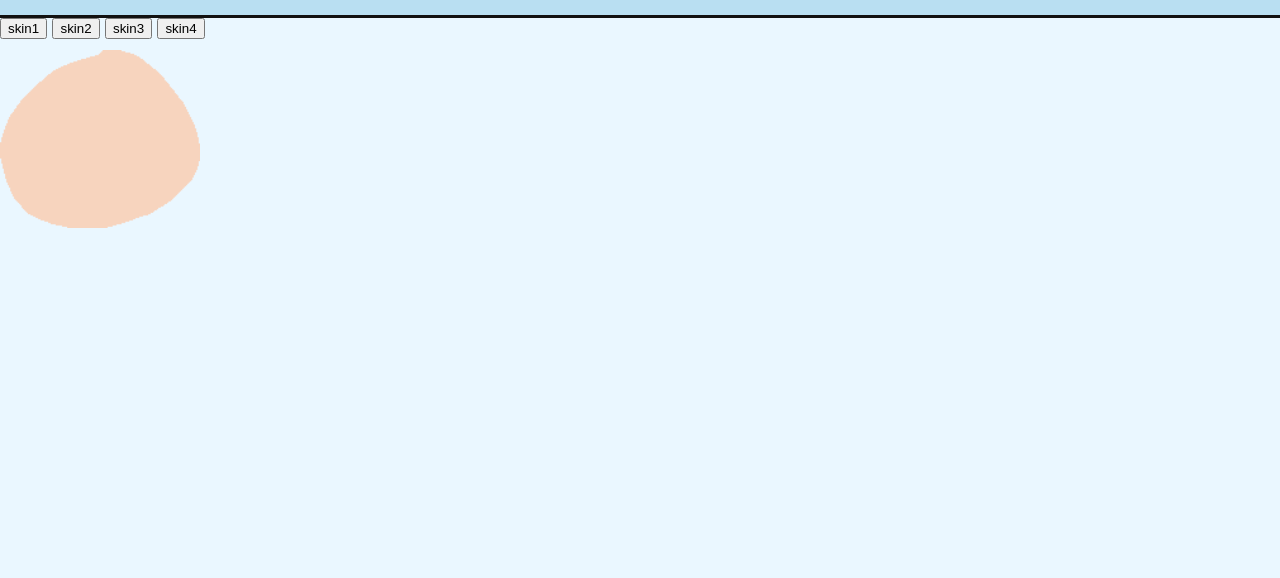
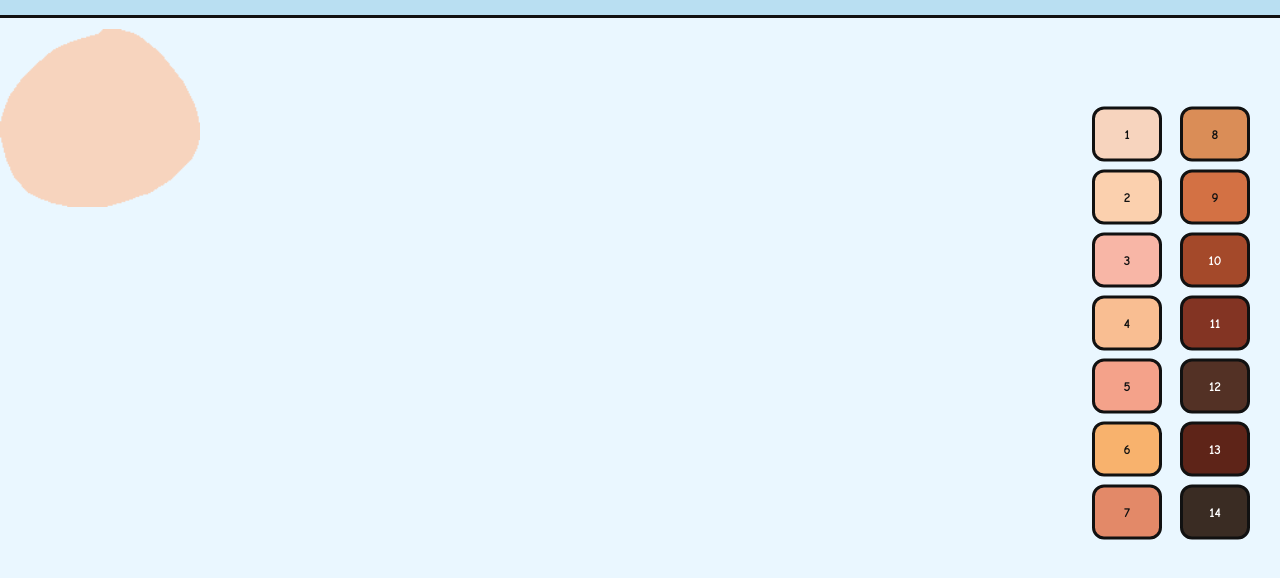
Before and after one commit to key-limepi/formbii-redux, a plain HTML site: page maker.html in a window 1280 px wide. Shown: the part 82-660 px from the top of the page. Drawn offline with Linux system fonts and the light colour scheme.

Commit message:
made it pretty

```diff
--- a/maker.html
+++ b/maker.html
@@ -22,10 +22,22 @@
             <a href="shop.html">shop</a>
         </nav>
     </header>
-    <button id="testb1">skin1</button>
-    <button id="testb2">skin2</button>
-    <button id="testb3">skin3</button>
-    <button id="testb4">skin4</button>
+ <div class="skin-palette">
+    <button id="testb1">1</button>
+    <button id="testb2">2</button>
+    <button id="testb3">3</button>
+    <button id="testb4">4</button>
+    <button id="testb5">5</button>
+    <button id="testb6">6</button>
+    <button id="testb7">7</button>
+    <button id="testb8">8</button>
+    <button id="testb9">9</button>
+    <button id="testb10">10</button>
+    <button id="testb11">11</button>
+    <button id="testb12">12</button>
+    <button id="testb13">13</button>
+    <button id="testb14">14</button>
+</div>
 <div id="testimg">
     <img src="/assets/images/white_verity.png" alt="test face">
     <div id="skin"></div>
--- a/maker.js
+++ b/maker.js
@@ -29,6 +29,7 @@ let skin = skin1
 let pants = 1
 let shirt = 1
 
+// changing skin color
 document.addEventListener('DOMContentLoaded', function() {
 
     const img = document.getElementById("testimg")
@@ -51,4 +52,44 @@ document.addEventListener('DOMContentLoaded', function() {
         img.style.backgroundColor = skin4
     })
 
+    document.getElementById("testb5").addEventListener("click", function() {
+        img.style.backgroundColor = skin5
+    })
+
+    document.getElementById("testb6").addEventListener("click", function() {
+        img.style.backgroundColor = skin6
+    })
+
+    document.getElementById("testb7").addEventListener("click", function() {
+        img.style.backgroundColor = skin7
+    })
+
+    document.getElementById("testb8").addEventListener("click", function() {
+        img.style.backgroundColor = skin8
+    })
+
+    document.getElementById("testb9").addEventListener("click", function() {
+        img.style.backgroundColor = skin9
+    })
+
+    document.getElementById("testb10").addEventListener("click", function() {
+        img.style.backgroundColor = skin10
+    })
+
+    document.getElementById("testb11").addEventListener("click", function() {
+        img.style.backgroundColor = skin11
+    })
+
+    document.getElementById("testb12").addEventListener("click", function() {
+        img.style.backgroundColor = skin12
+    })
+
+    document.getElementById("testb13").addEventListener("click", function() {
+        img.style.backgroundColor = skin13
+    })
+
+    document.getElementById("testb14").addEventListener("click", function() {
+        img.style.backgroundColor = skin14
+    })
+
 })
--- a/stylesheet.css
+++ b/stylesheet.css
@@ -199,3 +199,146 @@ footer {
 
     z-index: 2;
 }
+
+
+
+
+/* skin color buttons */
+
+#testb1,
+#testb2,
+#testb3,
+#testb4,
+#testb5,
+#testb6,
+#testb7,
+#testb8,
+#testb9,
+#testb10,
+#testb11,
+#testb12,
+#testb13,
+#testb14 {
+    border: 3px solid #111;
+    width: 70px;
+    height: 55px;
+    margin: 5px;
+    border-radius: 12px;
+    cursor: pointer;
+    font-family: "Comic Sans MS", cursive;
+    font-weight: bold;
+    color: #111;
+}
+
+/* actual skin colors */
+
+#testb1 {
+    background: #F7D4BE;
+}
+
+#testb2 {
+    background: #FBD0AE;
+}
+
+#testb3 {
+    background: #F8B6A6;
+}
+
+#testb4 {
+    background: #F9BE92;
+}
+
+#testb5 {
+    background: #F4A28A;
+}
+
+#testb6 {
+    background: #F8B26D;
+}
+
+#testb7 {
+    background: #E38968;
+}
+
+#testb8 {
+    background: #DA8D57;
+}
+
+#testb9 {
+    background: #D37144;
+}
+
+#testb10 {
+    background: #A4492A;
+    color: white;
+}
+
+#testb11 {
+    background: #833423;
+    color: white;
+}
+
+#testb12 {
+    background: #533125;
+    color: white;
+}
+
+#testb13 {
+    background: #5E2418;
+    color: white;
+}
+
+#testb14 {
+    background: #3A2C23;
+    color: white;
+}
+
+/* button movement */
+
+#testb1:hover,
+#testb2:hover,
+#testb3:hover,
+#testb4:hover,
+#testb5:hover,
+#testb6:hover,
+#testb7:hover,
+#testb8:hover,
+#testb9:hover,
+#testb10:hover,
+#testb11:hover,
+#testb12:hover,
+#testb13:hover,
+#testb14:hover {
+    transform: translateY(-2px);
+
+}
+
+#testb1:active,
+#testb2:active,
+#testb3:active,
+#testb4:active,
+#testb5:active,
+#testb6:active,
+#testb7:active,
+#testb8:active,
+#testb9:active,
+#testb10:active,
+#testb11:active,
+#testb12:active,
+#testb13:active,
+#testb14:active {
+    transform: translateY(2px);
+    box-shadow: 0 1px 0 #111;}
+
+    .skin-palette {
+    position: absolute;
+    right: 25px;
+    top: 50%;
+    transform: translateY(-50%);
+
+    display: grid;
+    grid-template-rows: repeat(7, 55px);
+    grid-auto-flow: column;
+
+    gap: 8px;
+}
```
